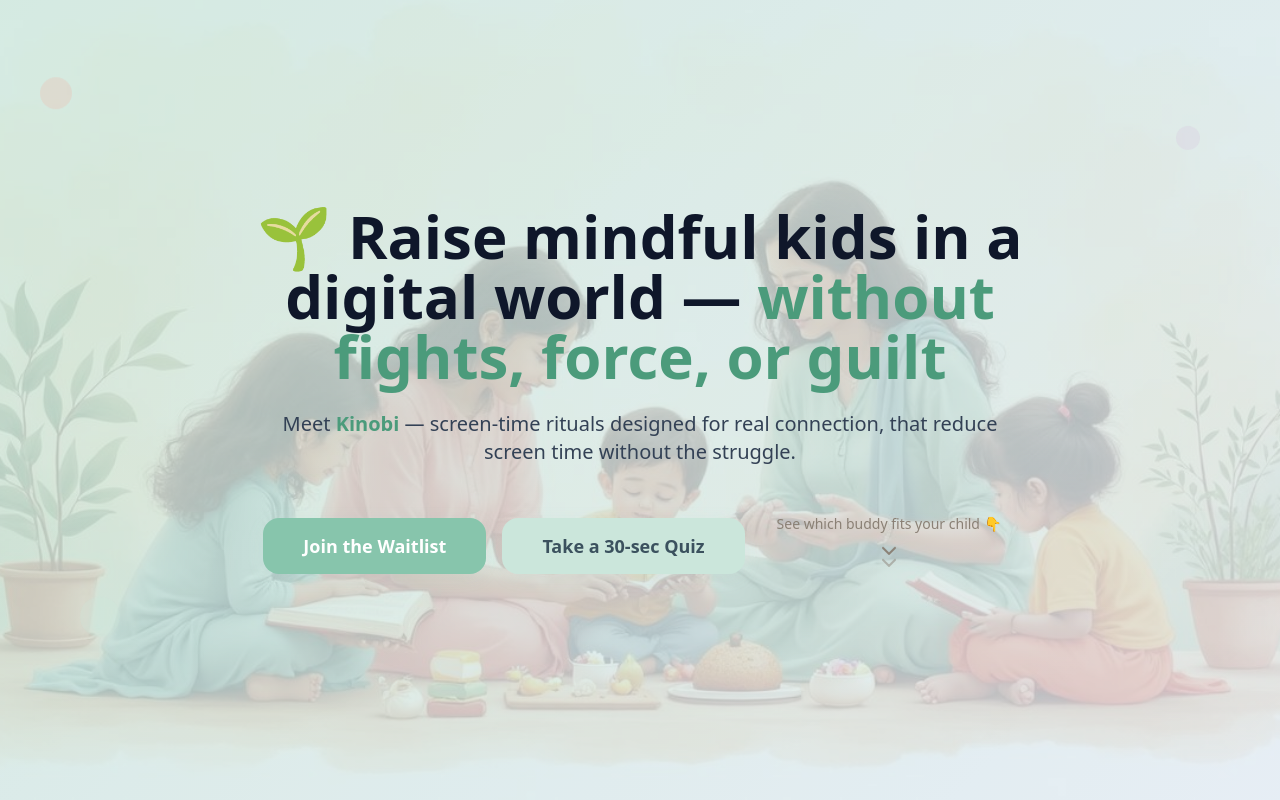
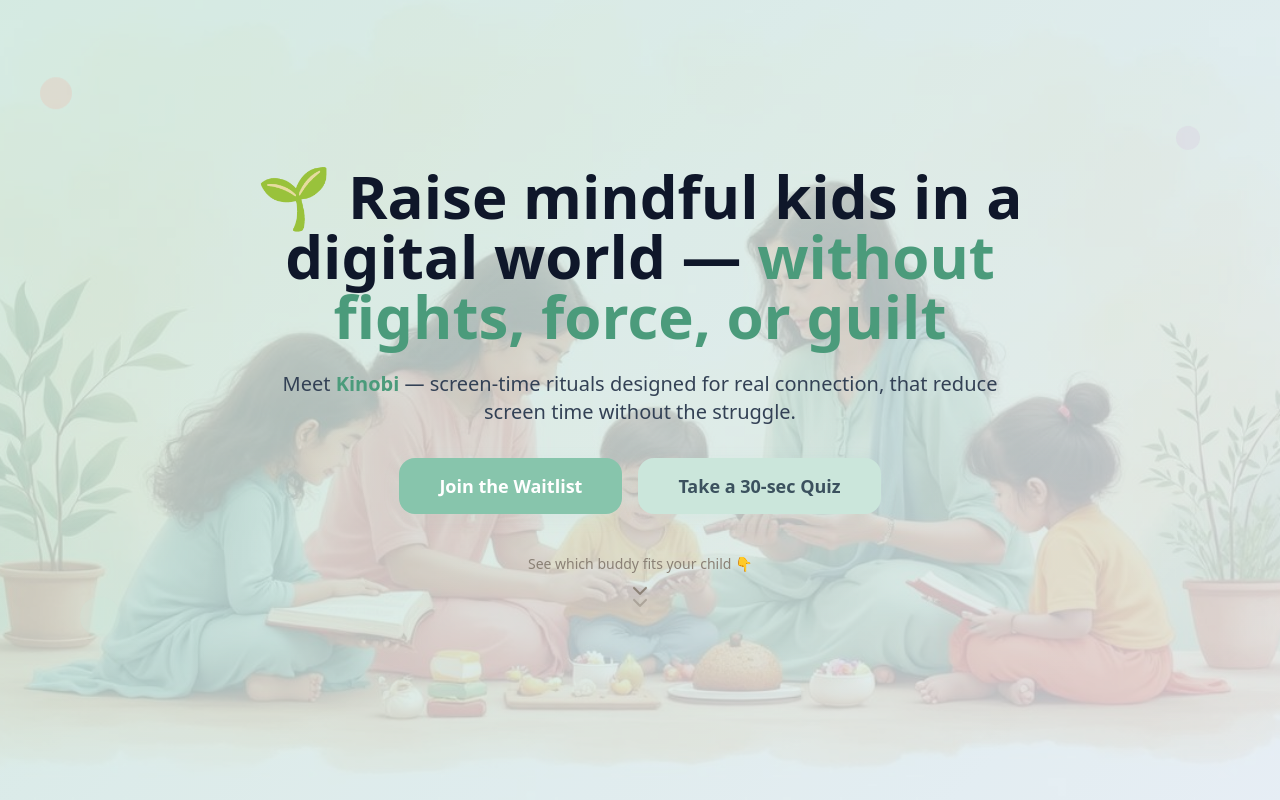
Before and after one commit to Srivathsa1988/kinobi-playful-paths, a React (Vite) app: page / in a window 1280 px wide. Shown: the top 800 px of the page. Built offline with nearby package versions, Linux system fonts and the light colour scheme.

Commit message:
Signed-off-by: srivathsa1988 <srivathsa1988@gmail.com>

```diff
--- a/src/components/Kinobi/HeroSection.tsx
+++ b/src/components/Kinobi/HeroSection.tsx
@@ -66,8 +66,9 @@ export const HeroSection = ({ onWaitlistClick, onQuizClick }: HeroSectionProps)
             Take a 30-sec Quiz
           </Button>
 
-          {scrollIndicatorVisible && (
-            <div>
+        </div>
+        {scrollIndicatorVisible && (
+            <div className="mt-6 flex justify-center">
             {/* <div className="lg:hidden"> <div className="absolute bottom-8 left-1/2 transform -translate-x-1/2 lg:hidden">*/}
               <button
                 onClick={handleScrollToBuddies}
@@ -84,8 +85,7 @@ export const HeroSection = ({ onWaitlistClick, onQuizClick }: HeroSectionProps)
               </button>
             </div>
           )
-          }
-        </div>
+        }
 
         {/* Scroll indicator */}
         {/*<div className="absolute bottom-8 left-1/2 transform -translate-x-1/2 animate-bounce">
```
